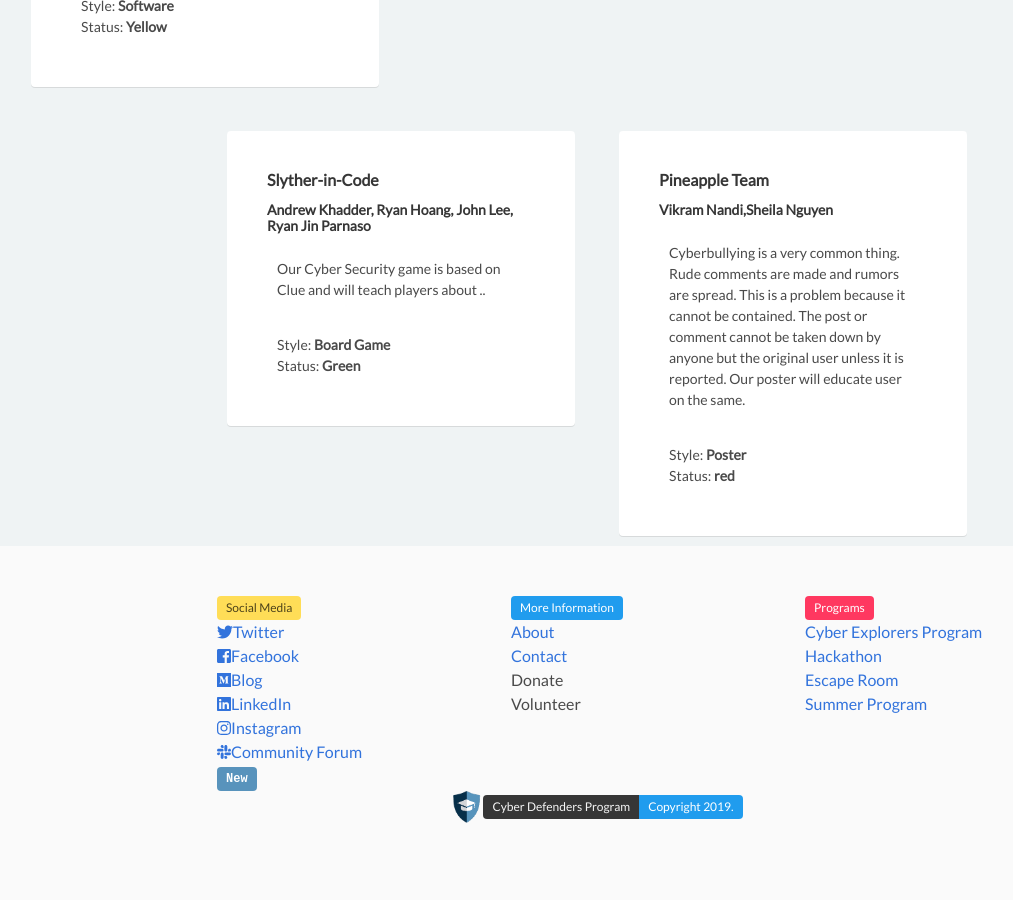
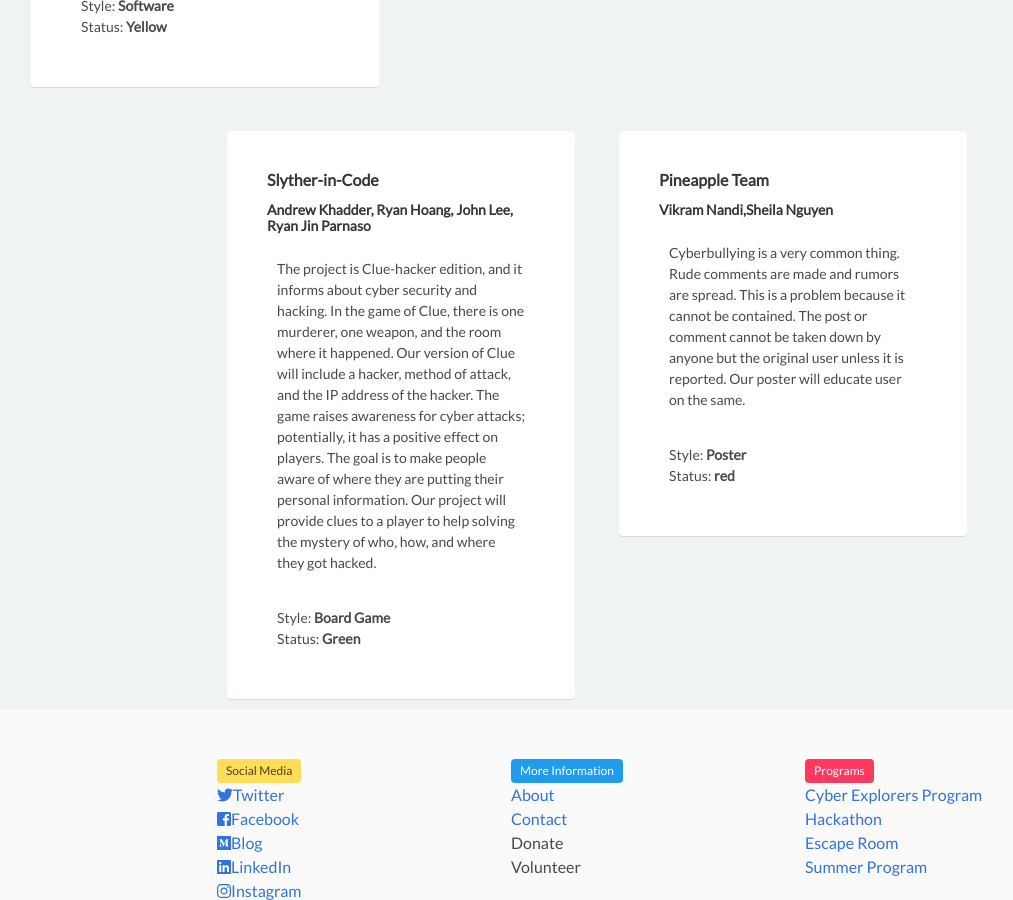
Before and after one commit to cyberdefendersprogram/www-homepage, a Jekyll site: the page built from cyberexplorers.md, in a window 1280 px wide and 900 px high, scrolled down 5187 px. Shown: the whole window, without its empty margins (43-1056 px from the left). Built offline with Jekyll 4.4.1, drawn with Linux system fonts in a browser that asks for light colours; nearby versions of some CDN libraries.

Commit message:
Update cyberexplorers-projects.yml

```diff
--- a/_data/cyberexplorers-projects.yml
+++ b/_data/cyberexplorers-projects.yml
@@ -54,7 +54,7 @@
 
 - name: Slyther-in-Code
   members: Andrew Khadder, Ryan Hoang, John Lee, Ryan Jin Parnaso
-  description: Our Cyber Security game is based on Clue and will teach players about ..
+  description: The project is Clue-hacker edition, and it informs about cyber security and hacking. In the game of Clue, there is one murderer, one weapon, and the room where it happened. Our version of Clue will include a hacker, method of attack, and the IP address of the hacker. The game raises awareness for cyber attacks; potentially, it has a positive effect on players. The goal is to make people aware of where they are putting their personal information. Our project will provide clues to a player to help solving the mystery of who, how, and where they got hacked.
   presentation: Board Game
   status: Green
 
```
